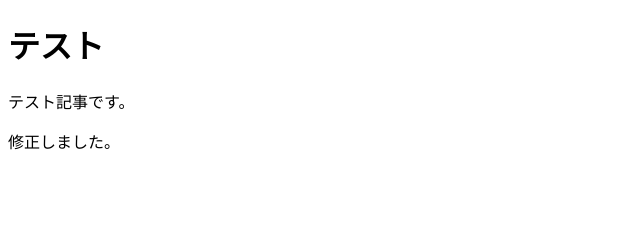
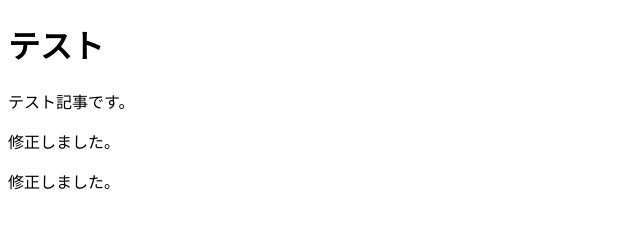
Before and after one commit to natsu727272729/test1, a plain HTML site: page index.html in a window 1280 px wide. Shown: the whole page, without its empty margins (0-640 px from the left). Drawn offline with Linux system fonts and the light colour scheme.

Commit message:
second coment

```diff
--- a/index.html
+++ b/index.html
@@ -10,5 +10,6 @@
     <h1>テスト</h1>
     <p>テスト記事です。</p>
     <p>修正しました。</p>
+    <p>修正しました。</p>
 </body>
 </html>
```
